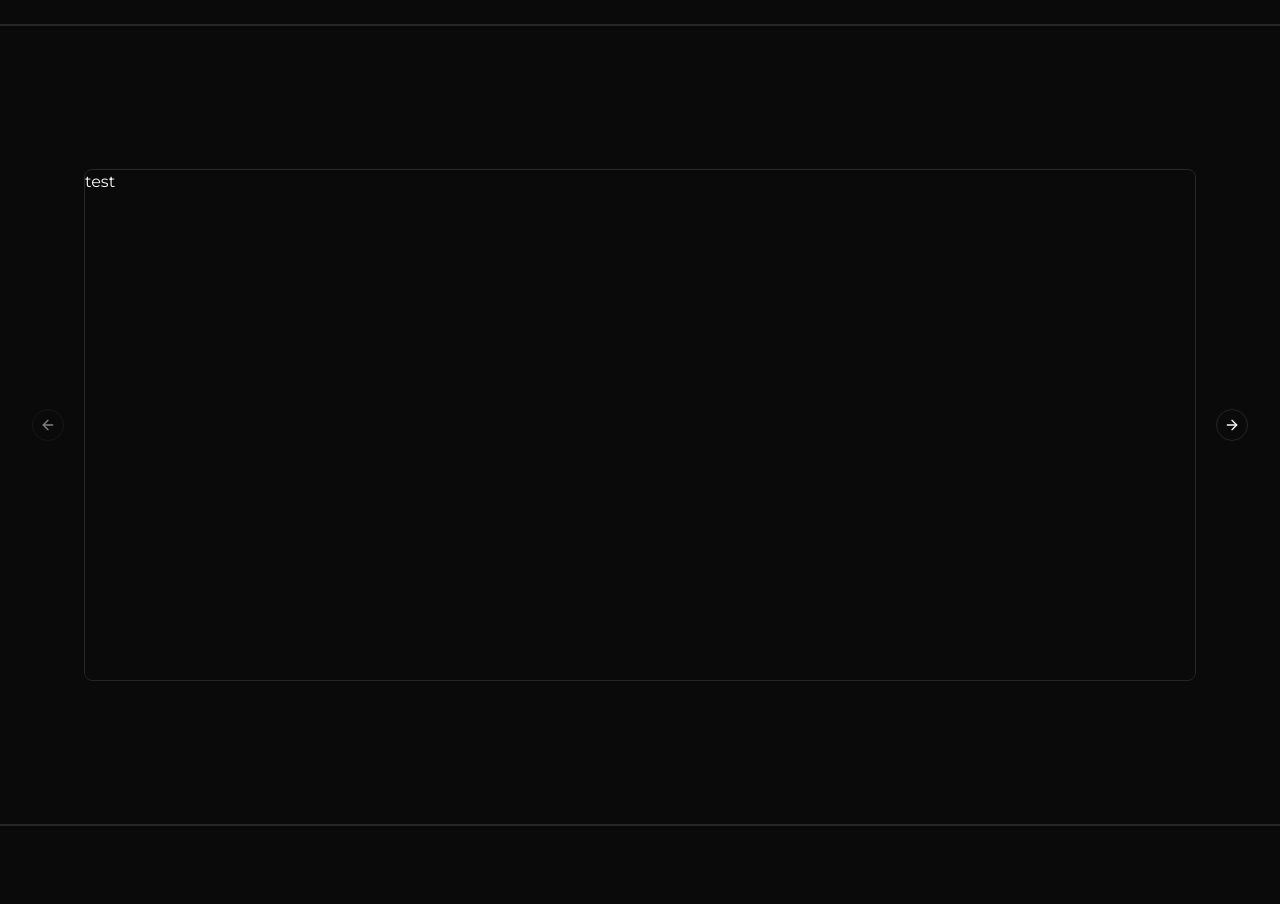
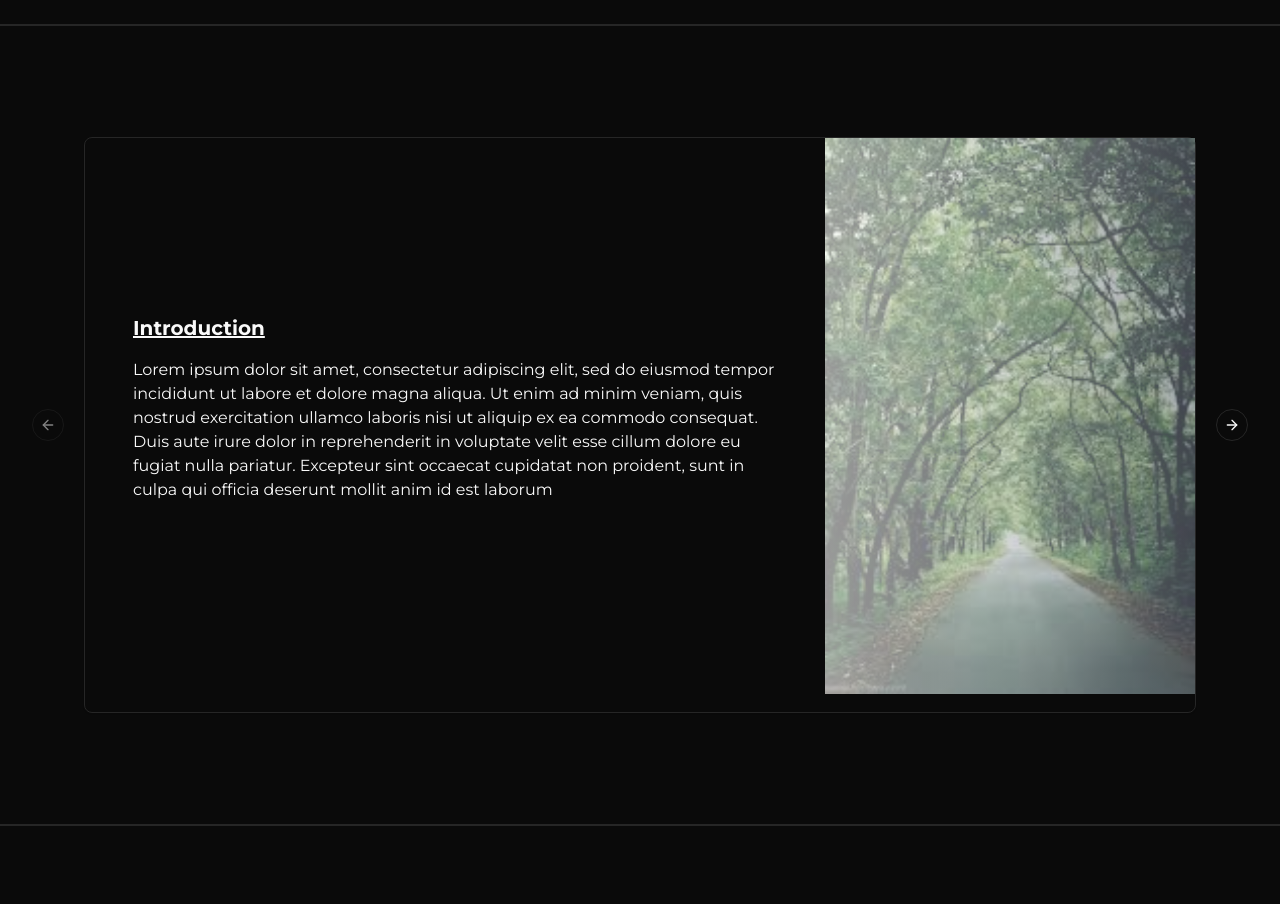
Before and after one commit to AntoineRai/learncyber, a Next.js app: page / in a window 1280 px wide. Shown: the part 940-1844 px from the top of the page. Built offline with nearby package versions, Linux system fonts and the light colour scheme.

Commit message:
feat ( module ) : creation du module introduction avec un test sur une image

```diff
--- /dev/null
+++ b/components/module-component/introduction.tsx
@@ -0,0 +1,36 @@
+import Image from 'next/image'
+
+
+const Introduction = () => {
+
+    return (
+      <div className='flex flex-row'>
+        <div className='flex flex-col justify-center w-2/3 p-8'>
+          <h1 className='underline font-bold ml-4 text-xl'>Introduction</h1>
+          <span className="text-left m-4">
+                Lorem ipsum dolor sit amet, consectetur adipiscing elit,
+                sed do eiusmod tempor incididunt ut labore et dolore magna aliqua.
+                Ut enim ad minim veniam, quis nostrud exercitation ullamco laboris
+                nisi ut aliquip ex ea commodo consequat. Duis aute irure dolor in
+                reprehenderit in voluptate velit esse cillum dolore eu fugiat nulla pariatur.
+                Excepteur sint occaecat cupidatat non proident, sunt in culpa qui officia
+                deserunt mollit anim id est laborum
+            </span>
+        </div>
+        <div className='flex flex-col justify-end items-end w-1/3'>
+          <div className="relative">
+            <Image
+              src="/téléchargement.jpg"
+              width={400}
+              height={500}
+              className=""
+              alt={''}
+            />
+            <div className="absolute top-0 left-0 w-full h-full bg-gradient-to-r from-white to-gray-500 opacity-60"></div>
+          </div>
+        </div>
+      </div>
+    );
+  };
+
+export default Introduction;
--- a/components/module-component/test.tsx
+++ /dev/null
@@ -1,13 +0,0 @@
-import Image from 'next/image'
-
-
-const Test = () => {
-
-    return (
-      <div >
-        <span>test</span>
-      </div>
-    );
-  };
-
-export default Test;
--- a/components/module.tsx
+++ b/components/module.tsx
@@ -1,7 +1,7 @@
 import Image from 'next/image'
 import {Carousel,CarouselContent,CarouselItem,CarouselNext,CarouselPrevious,} from "@/components/ui/carousel"
 import { Card, CardContent } from "@/components/ui/card"
-import Test from './module-component/test';
+import Introduction from './module-component/introduction';
 
 const Module = () => {
 
@@ -11,15 +11,15 @@ const Module = () => {
             <CarouselContent>
                 <CarouselItem >
                   <div className="p-1">
-                    <Card className='h-[32em]'>
-                        <Test/>
+                    <Card className='h-[36em]'>
+                        <Introduction/>
                     </Card>
                   </div>
                 </CarouselItem>
                 <CarouselItem >
                   <div className="p-1">
-                    <Card className='h-[32em]'>
-                        <Test/>
+                    <Card className='h-[36em]'>
+                        <Introduction/>
                     </Card>
                   </div>
                 </CarouselItem>
```
Also changed, not shown: components/delete/text.txt (added), public/téléchargement.jpg (added).
